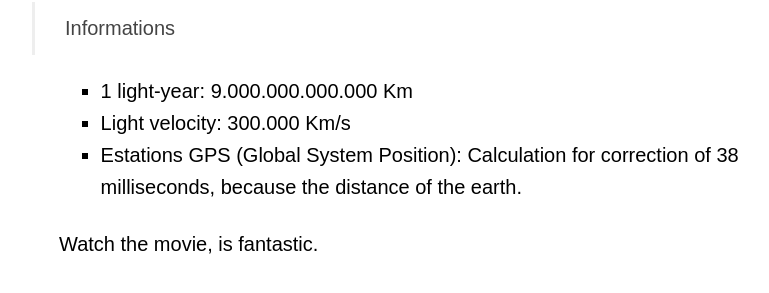
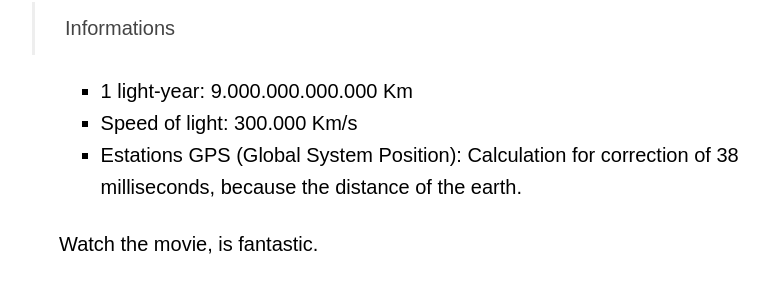
Before and after one commit to fabriciomrkonell/fabriciomrkonell, a Jekyll site: the page built from _posts/2015-12-13-interstellar-observations.markdown, in a window 1280 px wide and 900 px high, scrolled down 2110 px. Shown: the part 597-890 px from the top of the window, without its empty margins (231-1000 px from the left). Built offline with Jekyll 4.4.1, drawn with Linux system fonts in a browser that asks for light colours; some web fonts are replaced; Markdown is read by kramdown in place of the engine named in the settings; comment, search, counter and statistics services are not loaded.

Commit message:
Nre post

```diff
--- a/_posts/2015-12-13-interstellar-observations.markdown
+++ b/_posts/2015-12-13-interstellar-observations.markdown
@@ -27,7 +27,7 @@ Used to understand the "things" large and small. Calm the turbulences in the ran
 
 <h3>Informations</h3>
 * 1 light-year: 9.000.000.000.000 Km
-* Light velocity: 300.000 Km/s
+* Speed of light: 300.000 Km/s
 * Estations GPS (Global System Position): Calculation for correction of 38 milliseconds, because the distance of the earth.
 
 Watch the movie, is fantastic.
```
Also changed, not shown: 1 other file.
